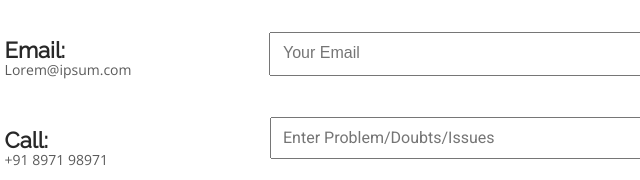
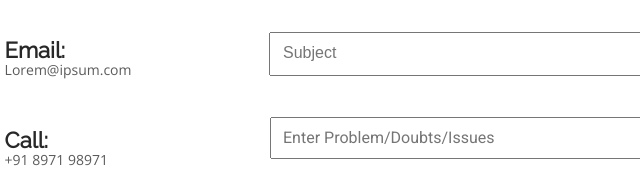
Before and after one commit to KavishSuneja/Educatara, a plain HTML site: page index.html in a window 1280 px wide. Shown: the part 2397-2577 px from the top of the page, 170-810 px from the left. Drawn offline with nearby package versions, Linux system fonts and the light colour scheme.

Commit message:
educataravupdate4

```diff
--- a/index.html
+++ b/index.html
@@ -182,7 +182,7 @@
                                                                                                             </div>
 
                                                                                                             <div class="formsec">
-                                                                                                                  <input type="text" placeholder="Your Email" id="inputsub" required>
+                                                                                                                  <input type="text" placeholder="Subject" id="inputsub" required>
                                                                                                             </div>
 
                                                                                                             <div class="formsec">
```
